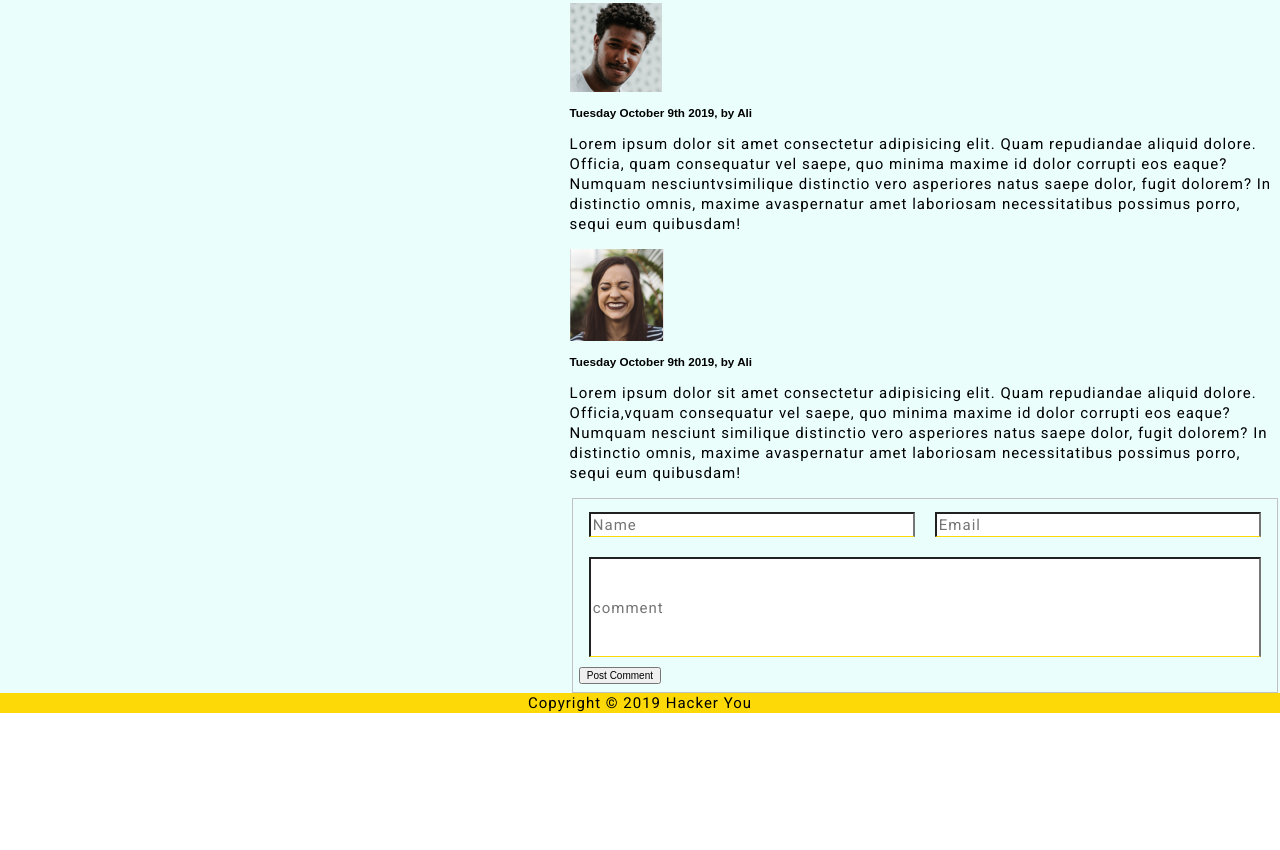
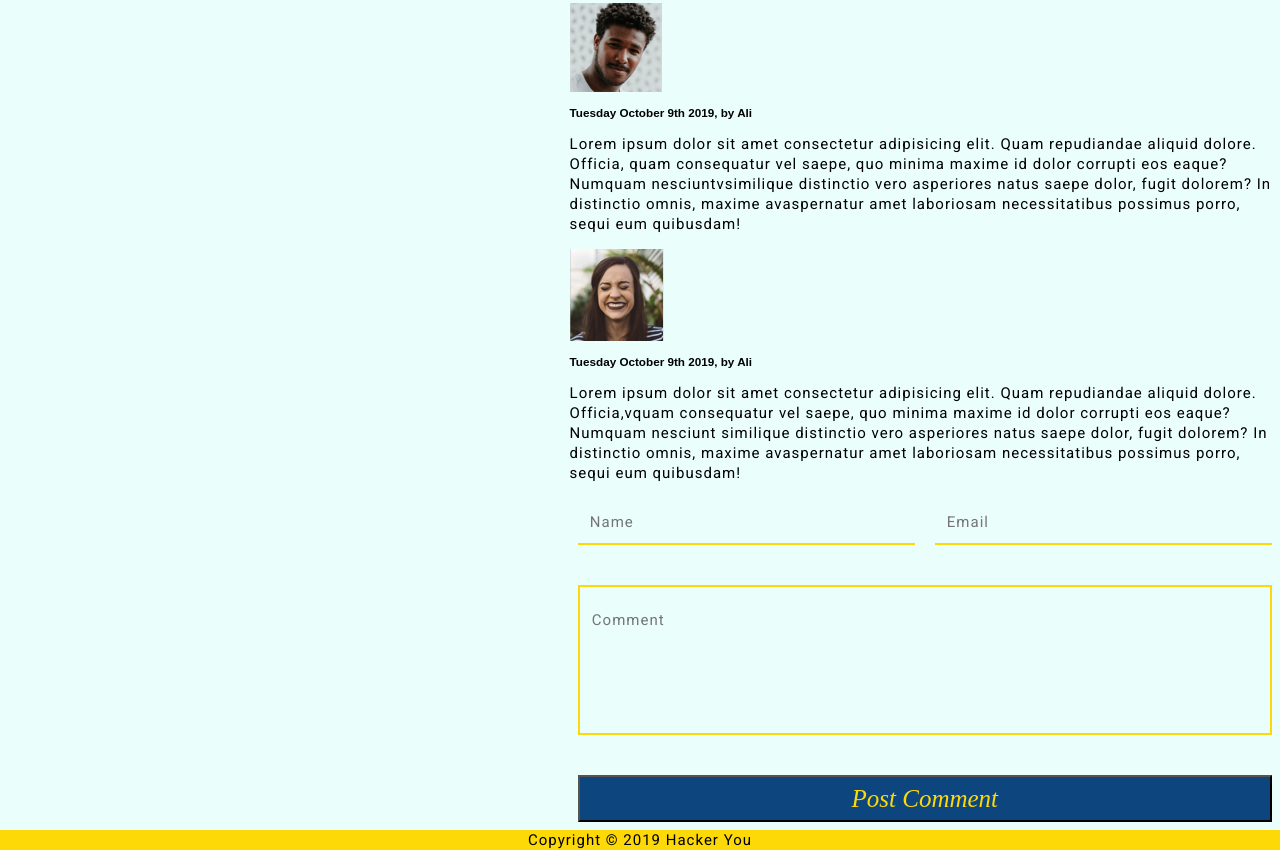
Before and after one commit to sebfree/Sebastian-Freeman-Project-2, a plain HTML site: page blog.html in a window 1280 px wide. Shown: the part 1774-2624 px from the top of the page. Before the commit the page ends 2487 px from the top, so only its background shows below. Drawn offline with Linux system fonts and the light colour scheme; a web font is replaced by a local one.

Commit message:
blog page desktop complete

```diff
--- a/blog.html
+++ b/blog.html
@@ -87,19 +87,25 @@
                     <form action="">
                         <fieldset>
                             <div class="blog-form-row-flex">
-                                <label for="name"></label>
-                                <input class="blog-form-flex" type="text" name="name" id="name" placeholder="Name">
+                                <div class="blog-form-yellow-bottom-border-left">
+                                    <label for="name"></label>
+                                    <input class="blog-form-flex" type="text" name="name" id="name" placeholder="Name">
+                                </div>
 
-                                <label for="email"></label>
-                                <input class="blog-form-flex" type="email" placeholder="Email" id="email">
+                                <div class="blog-form-yellow-bottom-border-right">
+                                    <label for="email"></label>
+                                    <input class="blog-form-flex" type="email" placeholder="Email" id="email">
+                                </div>
                             </div>
 
-                            <label for="comment"></label>
-                            <input class="blog-form-comment" type="text" name="comment" id="comment" placeholder="comment">
-
-                            <button type="submit">Post Comment</button>
+                            <div class="blog-form-comment-box-border">
+                                <label for="comment"></label>
+                                <input class="blog-form-comment" type="text" name="comment" id="comment" placeholder="Comment">
+                            </div>
+                            <button class= "blog-button" type="submit">Post Comment</button>
                         </fieldset>
                     </form>
+
                 </div>
             </div>
     </section>
--- a/styles/sass/_blog.scss
+++ b/styles/sass/_blog.scss
@@ -66,7 +66,7 @@ ul.nav li {
     position: absolute;
     width: 55%;
     right: 0;
-    bottom: -275px;
+    bottom: -285px;
     z-index: 999;
 }
 
@@ -203,7 +203,7 @@ img.blog-boat-image-class {
 .blog-border {
     // border-left: 5px solid $yellow;
     // border-bottom: 5px solid $yellow;
-    box-shadow: -6px 6px 0px $yellow;
+    box-shadow: -7px 7px 0px $yellow;
     padding-left: 100px;
     padding-bottom: 50px;
     padding-top: 50px;
@@ -213,7 +213,7 @@ img.blog-boat-image-class {
 
 .blog-form-row-flex {
     display: flex;
-    // justify-content: space-around;
+    justify-content: space-around;
     // align-content: center;
     flex-direction: row;
 }
@@ -224,16 +224,66 @@ input {
     font-size: 1.5rem;
     line-height: 20px;
     letter-spacing: 1px;
+    border: none;
+    // text-align: right;
 
 }
 
 .blog-form-flex {
     width: calc(50% - 20px);
     margin: 10px;
+
 }
 
 .blog-form-comment {
     width: calc(100% - 20px);
     margin: 10px;
-    height: 100px;
+    // height: 100px;
 }
+
+.blog-form-yellow-bottom-border-left {
+    border-bottom: 2px solid $yellow;
+    width: 50%;
+    margin-right: 20px;
+}
+
+.blog-form-yellow-bottom-border-right {
+    border-bottom: 2px solid $yellow;
+    width: 50%;
+    // text-align: right;
+
+}
+
+fieldset {
+    border: none;
+}
+
+.blog-form-comment-box-border {
+    border: 2px solid $yellow;
+    margin: 40px 0;
+    width: 100%;
+    height: 150px;
+    padding: 12px 20px 12px 0;
+    background-color: none;
+}
+
+input[type=text], input[type=email] {
+    background-color: transparent;
+    color: black;
+  }
+
+  .blog-button {
+      width: 100%;
+      text-align: center;
+    //   padding: 0 200px;
+      background : $darkblue;
+      color: $yellow;
+      font-family: 'IM Fell English', serif;
+      font-size: 2.5rem;
+      font-style: italic;
+      line-height: 41px;
+  }
+
+//   input[type=text]:focus {
+//     background-color: lightblue;
+//   }
```
Also changed, not shown: styles/style.css.
